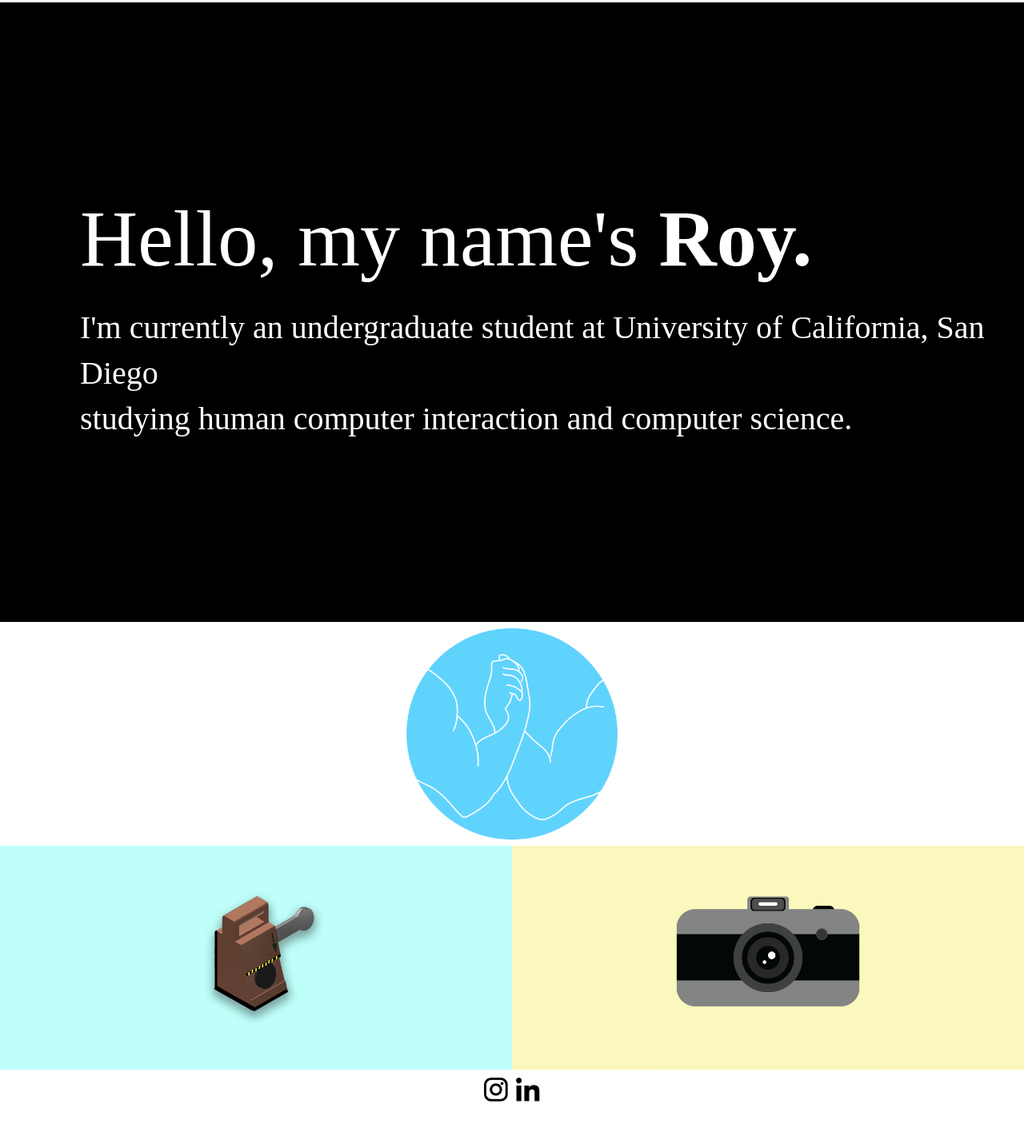
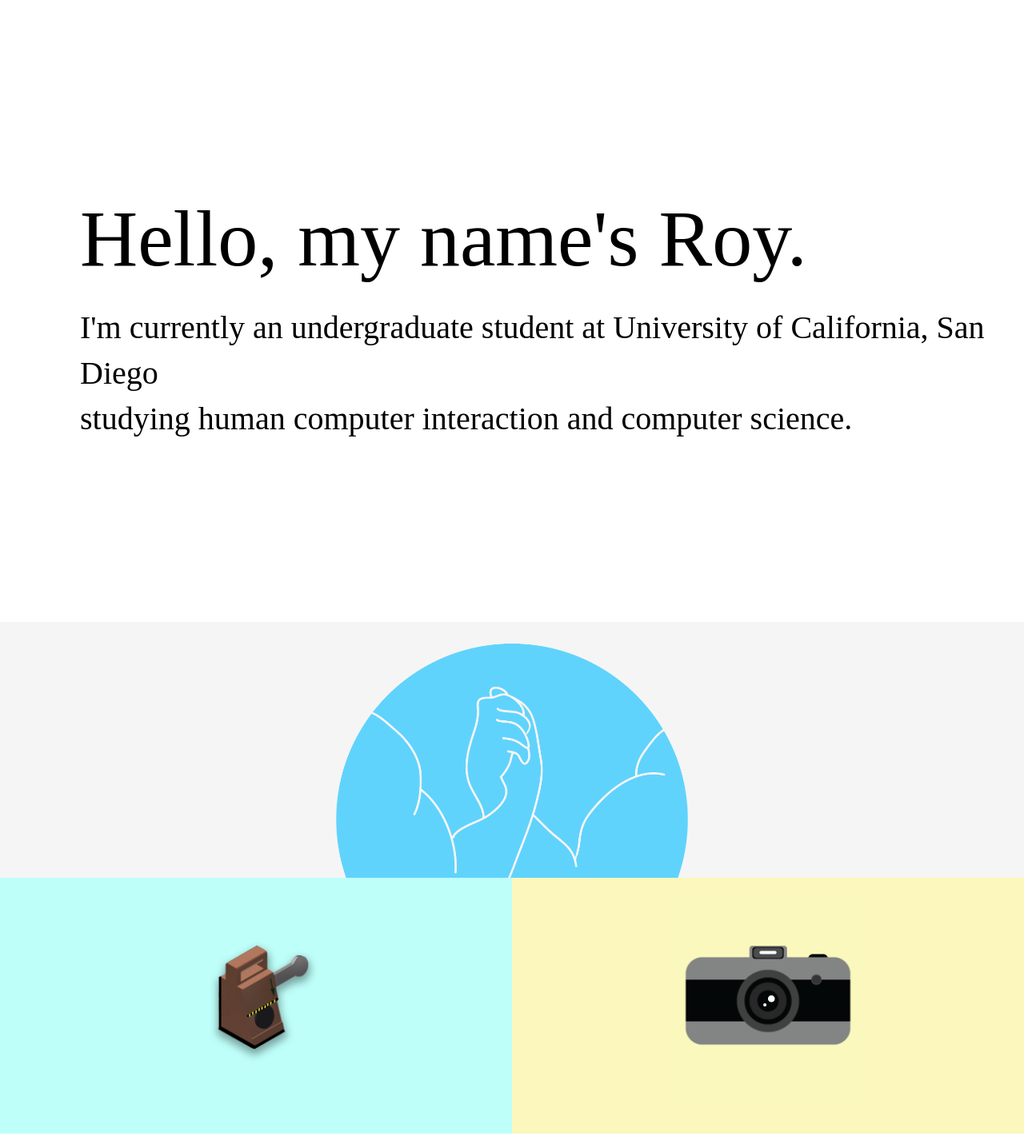
Before and after one commit to roz021/pf, a plain HTML site: page index.html in a window 1280 px wide. Shown: the part 47-1468 px from the top of the page at 80% size. Drawn offline with nearby package versions, Linux system fonts and the light colour scheme.

Commit message:
changed style

```diff
--- a/css/index.css
+++ b/css/index.css
@@ -39,8 +39,8 @@
 
 .landing{
     height: 775px;
-    background-color: black;
-    color: white;
+    background-color: white;
+    color: black;
 }
 
 #hello{
@@ -59,8 +59,9 @@
 
 .fitfam{
     position: relative;
-    height: 35vh;
+    height: 40vh;
     text-align: center;
+    background-color: whitesmoke;
 
 
 }
@@ -120,16 +121,17 @@
 } */
 
 #fflogo{
+    padding-top: 1em;
     display: block;
     margin: auto;
     max-width: 100%;
-    max-height: 35vh;
+    max-height: 60vh;
 }
 
 .secondwrap{
     overflow: hidden;
     width: 100%;
-    height: 35vh;
+    height: 40vh;
 }
 
 .secondrow{
@@ -139,6 +141,7 @@
 
 #mandoline{
     width: 50%;
+    height: 100%;
     float: left;
     background: #befffa;
 }
@@ -147,11 +150,12 @@
     opacity: 1;
 }
 
-#mando, #photography{
+#photography, #mando{
     display: block;
     margin: auto;
     max-width: 50%;
     max-height: 35vh;
+    padding-top: 2em;
 }
 
 #photo:hover .text-description, #photo:hover .text-description-bot{
@@ -159,16 +163,18 @@
 }
 
 #photo{
+    height: 40vh;
     width: 50%;
     overflow: hidden;
     background: #FCF7BD
 }
 
 .footer{
+
     overflow: hidden;
     width: 100%;
     height: 15vh;
-    padding-top: 10px;
+    padding-top: 5em;
     bottom: 0px;
 }
 
@@ -184,6 +190,7 @@
 }
 
 #insta{
+    padding-right: 5px;
     display:block;
     margin: auto;
     width: 30px;
@@ -193,6 +200,7 @@
 }
 
 #linkin{
+    padding-left: 5px;
     display: block;
     margin: auto;
     width: 30px;
--- a/index.html
+++ b/index.html
@@ -26,11 +26,12 @@
         </div>
 
         <div class="landing">
-            <p id="hello">Hello, my name's <strong>Roy.</strong></p>
+            <p id="hello">Hello, my name's Roy.</p>
             <p id="curr">I'm currently an undergraduate student at University of California, San Diego <br/>
             studying human computer interaction and computer science.</p>
         </div>
     <div class="content cleafix">
+
         <div class="fitfam">
             <a href="html/fitfam.html" id="fitfam">
                 <p class="text-description">FitFam</p>
```
Also changed, not shown: 1 other file.
